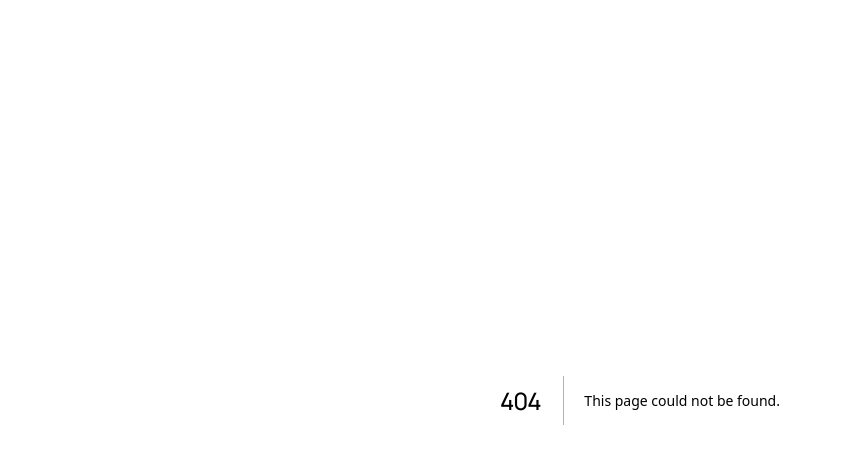
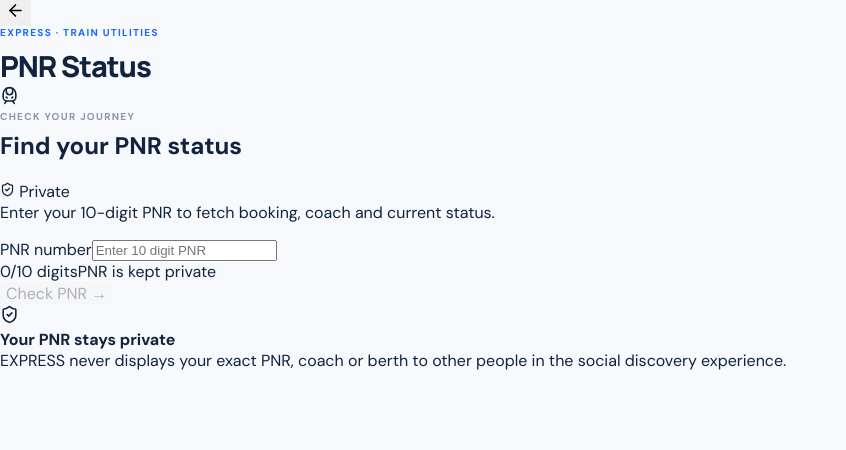
Before and after one commit to shubharpan001/EXPRESS, a Next.js app: page /pnr in a window 1280 px wide. Before the commit this address had no page. Shown: the top 450 px of the page, without its empty margins (0-846 px from the left). Built offline with nearby package versions, Linux system fonts and the light colour scheme.

Commit message:
Add functional PNR status page

```diff
--- /dev/null
+++ b/app/pnr/page.tsx
@@ -0,0 +1,131 @@
+"use client";
+
+import { FormEvent, useEffect, useState } from "react";
+import { ArrowLeft, CheckCircle2, Clock3, Loader2, ShieldCheck, TrainFront, XCircle } from "lucide-react";
+
+interface Passenger {
+  number: number;
+  bookingStatus: string;
+  currentStatus: string;
+  coach?: string;
+  berth?: string;
+}
+
+interface PnrResult {
+  pnr: string;
+  trainNumber: string;
+  trainName: string;
+  journeyDate: string;
+  from: string;
+  to: string;
+  boardingPoint?: string;
+  class?: string;
+  passengers: Passenger[];
+  fare?: string | number;
+  chartStatus?: string;
+  trainStatus?: string;
+  demo?: boolean;
+}
+
+export default function PnrPage() {
+  const [pnr, setPnr] = useState("");
+  const [result, setResult] = useState<PnrResult | null>(null);
+  const [error, setError] = useState("");
+  const [loading, setLoading] = useState(false);
+  const [recent, setRecent] = useState<string[]>([]);
+
+  useEffect(() => {
+    try {
+      const saved = JSON.parse(localStorage.getItem("express_recent_pnrs") || "[]");
+      if (Array.isArray(saved)) setRecent(saved.slice(0, 5));
+    } catch {}
+  }, []);
+
+  const checkPnr = async (event?: FormEvent) => {
+    event?.preventDefault();
+    if (!/^\d{10}$/.test(pnr)) {
+      setError("Please enter a valid 10-digit PNR number.");
+      return;
+    }
+
+    setLoading(true);
+    setError("");
+    setResult(null);
+
+    try {
+      const response = await fetch(`/api/pnr?pnr=${pnr}`, { cache: "no-store" });
+      const data = await response.json();
+      if (!response.ok) throw new Error(data?.error || "Unable to fetch PNR status.");
+      setResult(data);
+      const next = [pnr, ...recent.filter((item) => item !== pnr)].slice(0, 5);
+      setRecent(next);
+      localStorage.setItem("express_recent_pnrs", JSON.stringify(next));
+    } catch (err) {
+      setError(err instanceof Error ? err.message : "Unable to fetch PNR status.");
+    } finally {
+      setLoading(false);
+    }
+  };
+
+  const selectRecent = (value: string) => {
+    setPnr(value);
+    setError("");
+  };
+
+  return (
+    <main className="pnr-page">
+      <header className="pnr-header">
+        <button className="pnr-back" onClick={() => window.history.back()} aria-label="Go back"><ArrowLeft size={19} /></button>
+        <div><p className="eyebrow blue">EXPRESS · TRAIN UTILITIES</p><h1>PNR Status</h1></div>
+        <div className="pnr-logo"><TrainFront size={19} /></div>
+      </header>
+
+      <section className="pnr-card pnr-search-card">
+        <div className="pnr-title-row"><div><p className="eyebrow">CHECK YOUR JOURNEY</p><h2>Find your PNR status</h2></div><div className="secure-badge"><ShieldCheck size={15} /> Private</div></div>
+        <p className="pnr-help">Enter your 10-digit PNR to fetch booking, coach and current status.</p>
+        <form onSubmit={checkPnr} className="pnr-form">
+          <label htmlFor="pnr">PNR number</label>
+          <input id="pnr" inputMode="numeric" autoComplete="off" maxLength={10} value={pnr} onChange={(e) => { setPnr(e.target.value.replace(/\D/g, "").slice(0, 10)); setError(""); }} placeholder="Enter 10 digit PNR" />
+          <div className="pnr-input-meta"><span>{pnr.length}/10 digits</span><span>PNR is kept private</span></div>
+          <button className="pnr-submit" disabled={pnr.length !== 10 || loading}>{loading ? <><Loader2 size={17} className="spin" /> Fetching status...</> : <>Check PNR <span>→</span></>}</button>
+        </form>
+        {error && <div className="pnr-error"><XCircle size={18} /><div><strong>Couldn’t fetch PNR</strong><p>{error}</p></div></div>}
+      </section>
+
+      {result && (
+        <section className="pnr-result">
+          {result.demo && <div className="demo-banner">Demo response is active. Add an authorized railway API provider in the server environment for live PNR data.</div>}
+          <div className="pnr-train-card">
+            <div><p className="eyebrow">TRAIN</p><h2>{result.trainNumber} · {result.trainName}</h2><p>{result.from} <span>→</span> {result.to}</p></div>
+            <div className="status-ok"><CheckCircle2 size={16} /> {result.trainStatus || "Status available"}</div>
+          </div>
+
+          <div className="pnr-grid">
+            <Info label="Journey date" value={result.journeyDate} />
+            <Info label="Boarding point" value={result.boardingPoint || result.from} />
+            <Info label="Class" value={result.class || "—"} />
+            <Info label="Chart status" value={result.chartStatus || "—"} />
+          </div>
+
+          <div className="pnr-card passenger-card">
+            <div className="section-mini"><div><p className="eyebrow">PASSENGERS</p><h3>Booking & current status</h3></div><span>{result.passengers.length} passenger{result.passengers.length > 1 ? "s" : ""}</span></div>
+            <div className="passenger-list">{result.passengers.map((passenger) => <div className="passenger-row" key={passenger.number}><div className="passenger-number">{passenger.number}</div><div><strong>Passenger {passenger.number}</strong><small>Booking: {passenger.bookingStatus}</small></div><div className="current-status"><b>{passenger.currentStatus}</b>{passenger.coach && <small>{passenger.coach}{passenger.berth ? ` · ${passenger.berth}` : ""}</small>}</div></div>)}</div>
+          </div>
+
+          <div className="pnr-bottom-grid">
+            <Info label="Total fare" value={result.fare ? `₹${result.fare}` : "—"} />
+            <Info label="Train status" value={result.trainStatus || "—"} />
+          </div>
+        </section>
+      )}
+
+      {!result && !loading && recent.length > 0 && <section className="pnr-recent"><div className="section-mini"><div><p className="eyebrow">YOUR SEARCHES</p><h3>Recent PNRs</h3></div><Clock3 size={17} /></div><div className="recent-list">{recent.map((item) => <button key={item} onClick={() => selectRecent(item)}><span>{item}</span><span>Use →</span></button>)}</div></section>}
+
+      {!result && recent.length === 0 && <section className="pnr-info"><div className="info-icon"><ShieldCheck size={19} /></div><div><strong>Your PNR stays private</strong><p>EXPRESS never displays your exact PNR, coach or berth to other people in the social discovery experience.</p></div></section>}
+    </main>
+  );
+}
+
+function Info({ label, value }: { label: string; value: string }) {
+  return <div className="pnr-info-cell"><span>{label}</span><strong>{value}</strong></div>;
+}
```
